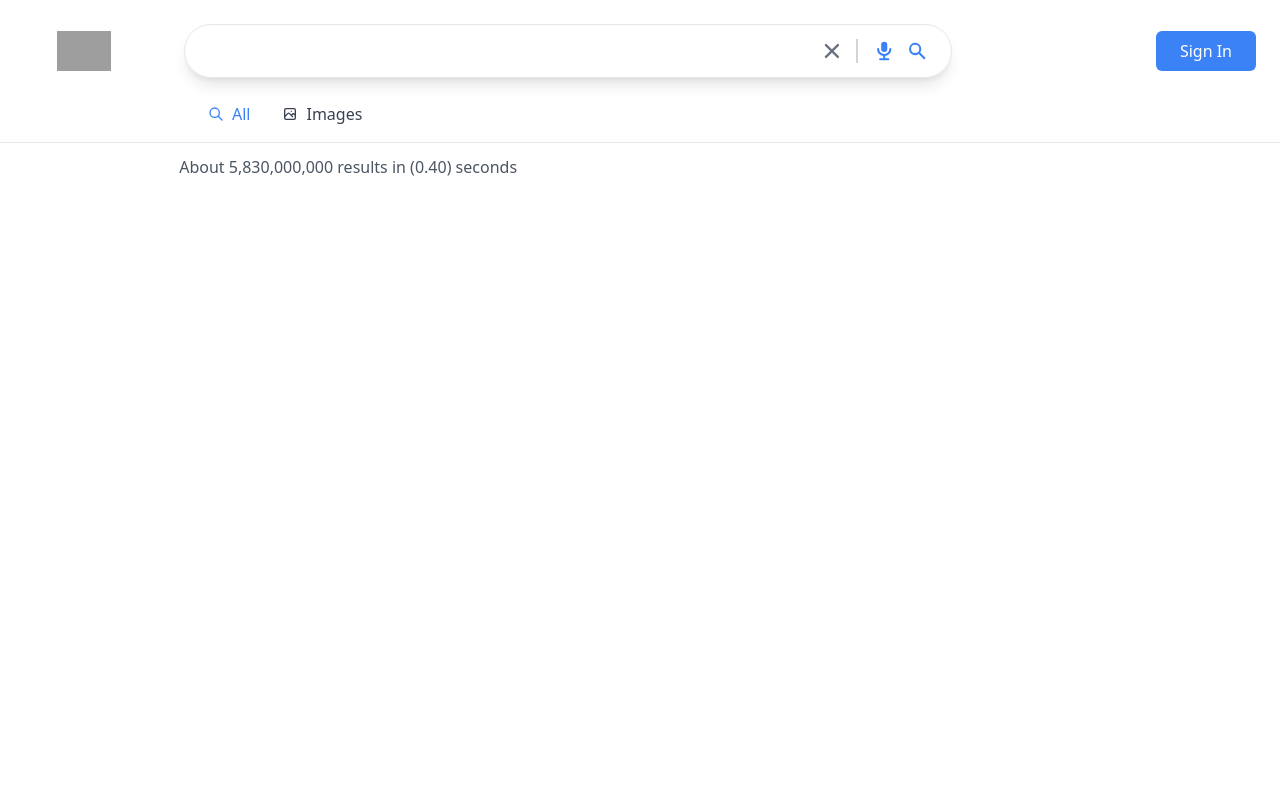
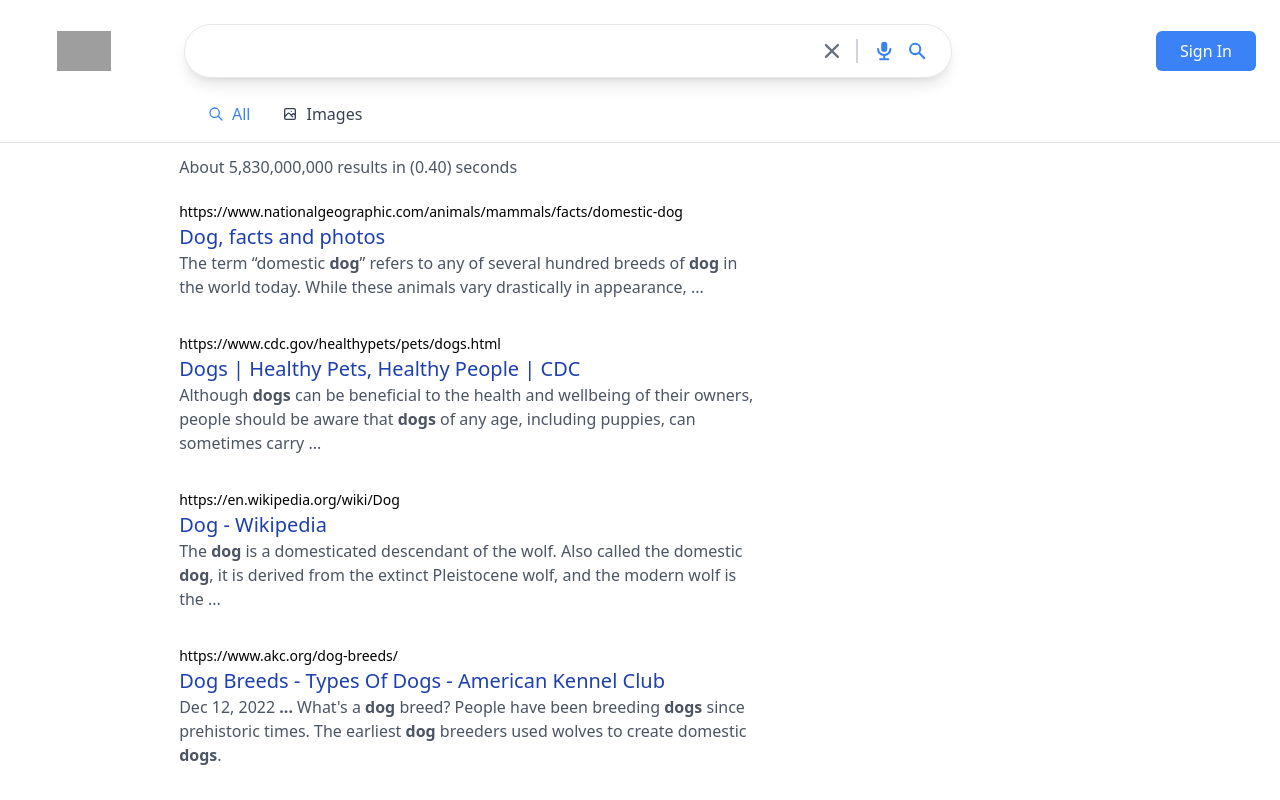
Before and after one commit to RSTIEHM/google-clone, a Next.js app: page /search in a window 1280 px wide. Shown: the top 800 px of the page. Built offline with nearby package versions, Linux system fonts and the light colour scheme; no server answers; grey boxes are pictures that could not be loaded.

Commit message:
Complete result section

```diff
--- a/components/SearchResults.js
+++ b/components/SearchResults.js
@@ -1,9 +1,22 @@
-
+import Parser  from "html-react-parser"
 
 const SearchResults = ({results}) => {
   return (
     <div className="w-full mx-auto px-3 sm:pl-[5%] md:pl-[14%] lg:pl[52%]">
       <p className="text-gray-600 text-small mb-5 mt-3">About {results.searchInformation.formattedTotalResults} results in ({results.searchInformation.formattedSearchTime}) seconds</p>
+      {results.items.map((result) => {
+        return (
+          <div className="max-w-xl mb-8" key={result.link}>
+            <div className="group">
+              <a className="text-sm truncate" href={result.link}>{result.formattedUrl}</a>
+              <a className="group-hover:underline decoration-blue-800" href={result.link}>
+                <h2 className="truncate text-xl font-medium text-blue-800">{result.title}</h2>
+              </a>
+            </div>
+            <p className="text-gray-600">{Parser(result.htmlSnippet)}</p>
+          </div>
+        )
+      })}
     </div>
   )
 }
--- a/package.json
+++ b/package.json
@@ -10,6 +10,7 @@
   },
   "dependencies": {
     "@heroicons/react": "^1.0.5",
+    "html-react-parser": "^1.4.8",
     "next": "12.1.0",
     "next-auth": "^4.2.1",
     "react": "17.0.2",
```
Also changed, not shown: 1 other file (tests, documents, lock files or other folders).
